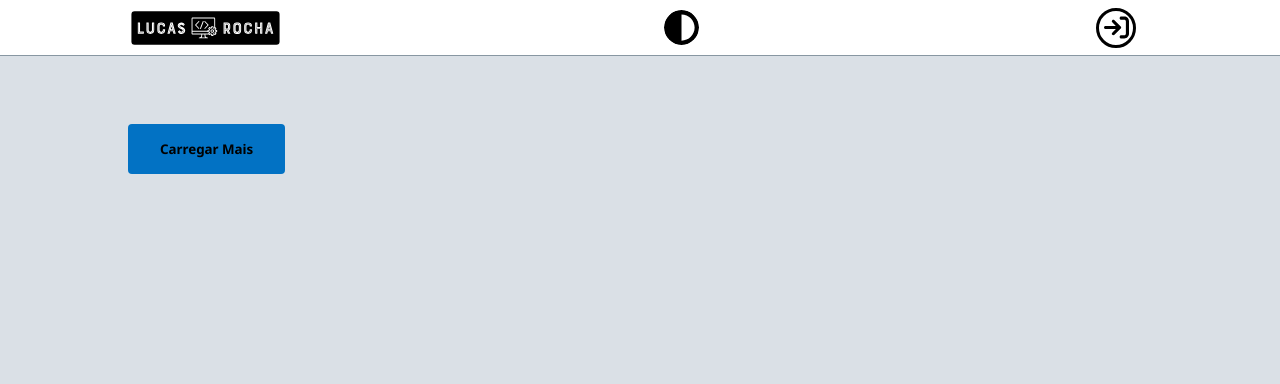
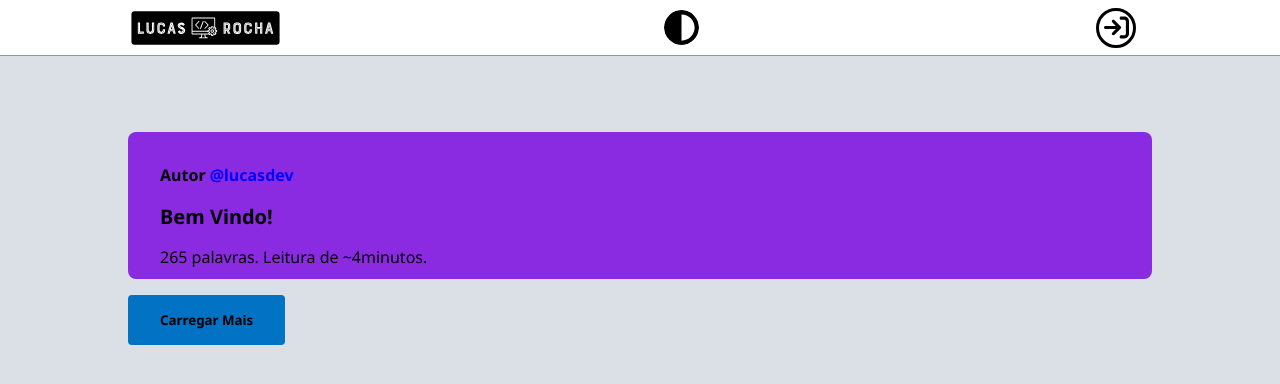
Before and after one commit to lgsrocha/lrocha-blog, a Next.js app: page / in a window 1280 px wide. Shown: the top 384 px of the page. Built offline with nearby package versions, Linux system fonts and the light colour scheme; no server answers; the database is empty.

Commit message:
postFixo temporário adicionado

```diff
--- a/pages/index.tsx
+++ b/pages/index.tsx
@@ -58,6 +58,11 @@ export default function Home(props) {
 
   return (
     <main>
+        {/* post Fixo temporário */}
+        <div className="cardFixo"><a href="/lucasdev">
+          <strong>Autor <span className="link-text">@lucasdev</span></strong></a><a href="/lucasdev/bem-vindo"><h2>Bem Vindo!</h2></a><footer><span>265 palavras. Leitura de ~4minutos.</span><span className="push-left"></span></footer>
+        </div>
+
         <PostFeed posts={posts} admin={false} />
 
         {!postsEnd && <button onClick={getMorePosts}>Carregar Mais</button>}
@@ -66,5 +71,6 @@ export default function Home(props) {
 
         {postsEnd && 'Acabaram os posts!'}
       </main>
+
   )
  }
--- a/styles/globals.css
+++ b/styles/globals.css
@@ -337,6 +337,14 @@ button.btn-logo {
   text-decoration: underline;
 }
 
+.cardFixo {
+  padding: 2rem 2rem 0.7rem 2rem;
+  margin: 1rem 0;
+  background-color: blueviolet;
+  border: 1px solid var(--color-gray);
+  border-radius: 8px;
+}
+
 .card {
   padding: 2rem 2rem 0.7rem 2rem;
   margin: 1rem 0;
```
